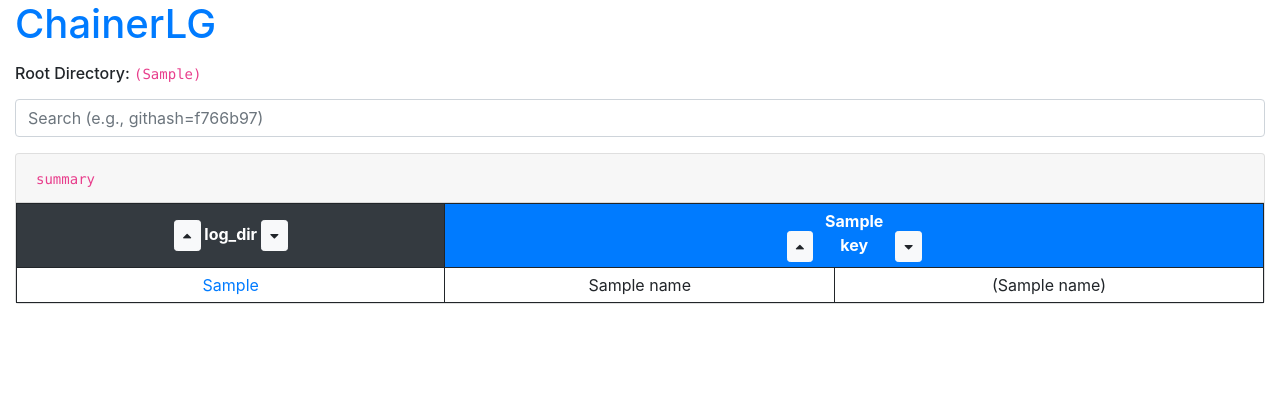
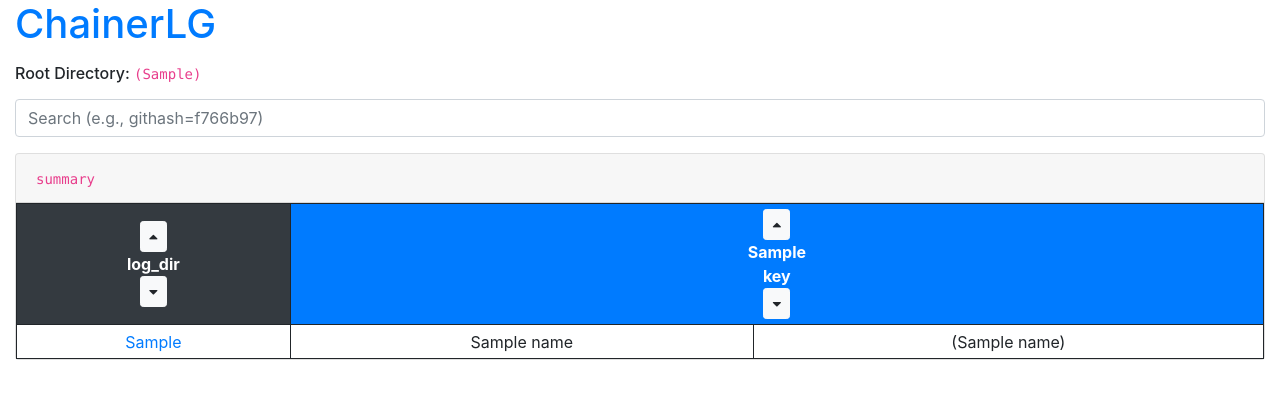
Before and after one commit to wkentaro/logboard, a Flask app: template logboard/templates/index.html in a window 1280 px wide. Shown: the top 399 px of the page. Run offline with Flask 2, Linux system fonts and the light colour scheme; the template is opened without the code that fills it: most values are stand-ins (such as "Sample title", 1, 10 or a date in 2020); some libraries are stand-ins or nearby versions.

Commit message:
Update chainerlg/templates/index.html

```diff
--- a/logboard/templates/index.html
+++ b/logboard/templates/index.html
@@ -53,7 +53,9 @@ table.table-bordered th {
             <a class="btn btn-sm btn-light {{ disabled }}" href="{{ url_for(request.endpoint, sort='-log_dir', log_dir=args_log_dir, q=args_q) }}">
               <i class="fas fa-caret-up"></i>
             </a>
+            <br/>
             log_dir
+            <br/>
             {% if args_sort == 'log_dir' %}{% set disabled = 'disabled' %}{% else %}{% set disabled = '' %}{% endif %}
             <a class="btn btn-sm btn-light {{ disabled }}" href="{{ url_for(request.endpoint, log_dir=args_log_dir, q=args_q) }}">
               <i class="fas fa-caret-down"></i>
@@ -71,21 +73,17 @@ table.table-bordered th {
           {% set colspan = 2 %}
           {% endif %}
           <th class="{{ class }} text-white" style="vertical-align: middle;" colspan="{{ colspan }}">
-            <ul class="list-inline mb-0">
-              <li class="list-inline-item">
             {% if args_sort == '-' + key %}{% set disabled = 'disabled' %}{% else %}{% set disabled = '' %}{% endif %}
             <a class="btn btn-sm btn-light {{ disabled }}" href="{{ url_for(request.endpoint, sort='-' + key, log_dir=args_log_dir, q=args_q) }}">
               <i class="fas fa-caret-up"></i>
             </a>
-              </li>
-              <li class="list-inline-item">{{ key.replace('/', ' /').replace(' ', '<br/>') | safe }}</li>
-              <li class="list-inline-item">
+            <br/>
+            {{ key.replace('/', ' /').replace(' ', '<br/>') | safe }}
+            <br/>
             {% if args_sort == key %}{% set disabled = 'disabled' %}{% else %}{% set disabled = '' %}{% endif %}
             <a class="btn btn-sm btn-light {{ disabled }}" href="{{ url_for(request.endpoint, sort=key, log_dir=args_log_dir, q=args_q) }}">
               <i class="fas fa-caret-down"></i>
             </a>
-              </li>
-            </ul>
           </th>
           {% endfor %}
         </tr>
```
Lines whose indentation alone changed are shown as unchanged.
